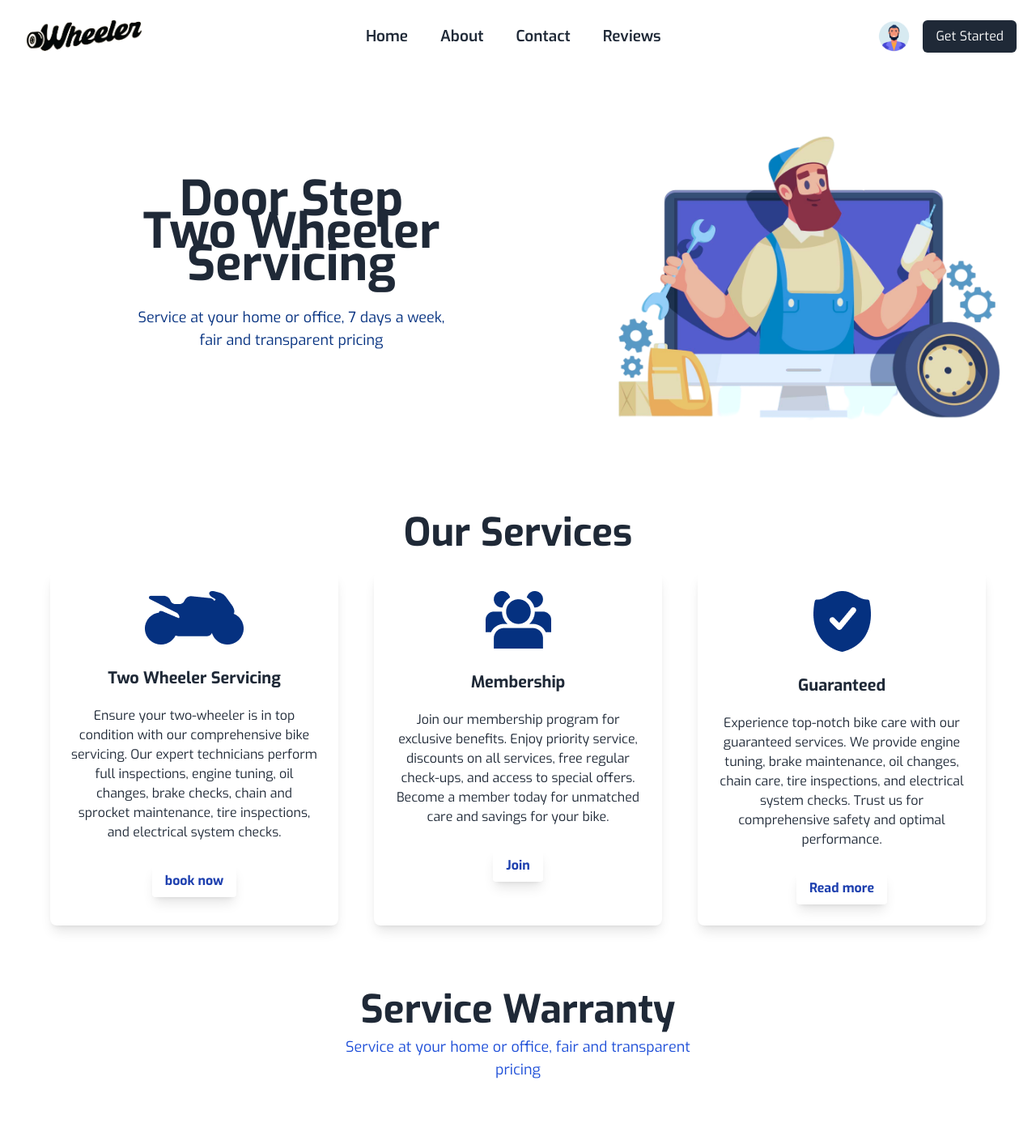
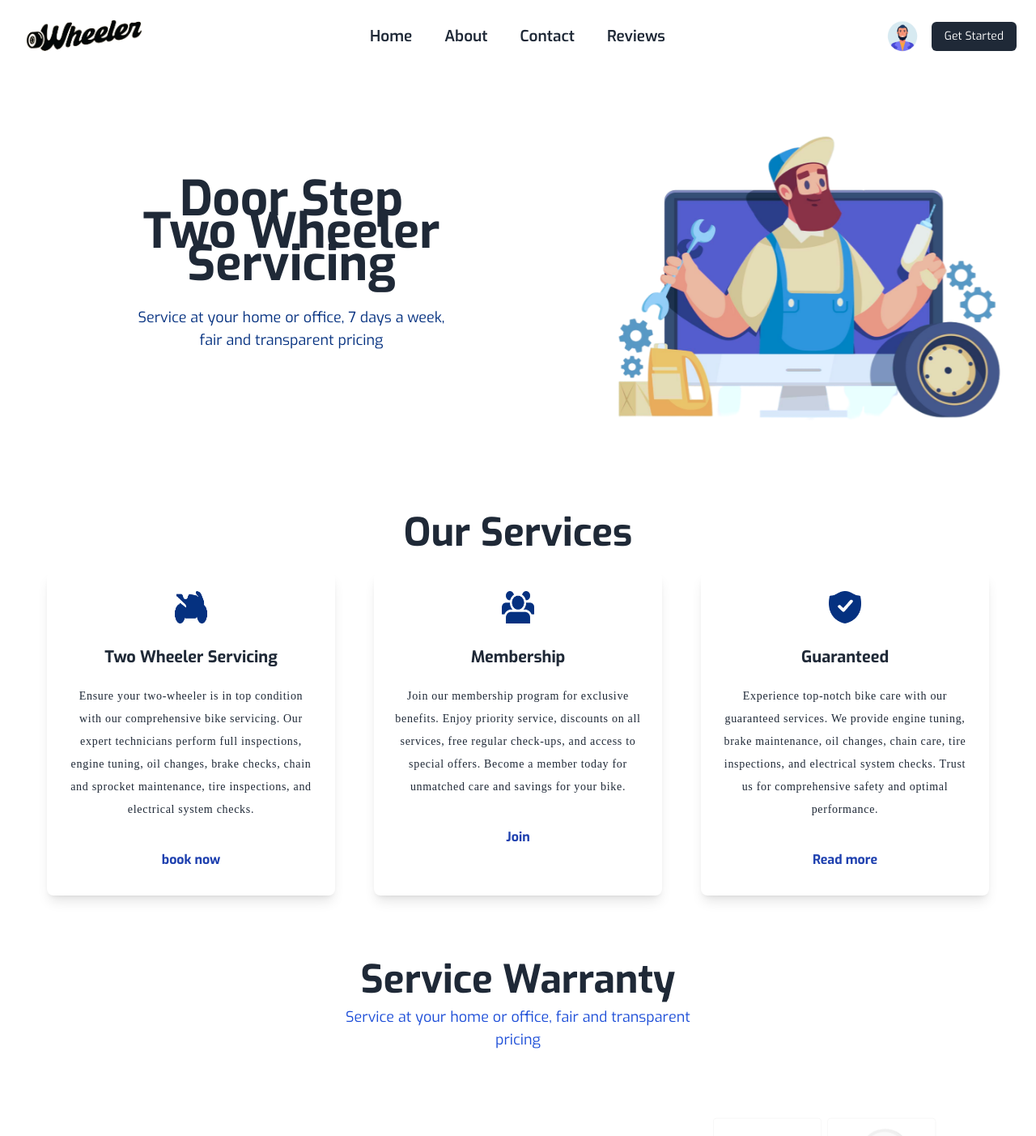
Before and after one commit to AmanCH3/Bike-Service-Development, a React (Vite) app in the folder bike-frontend/: page / in a window 1280 px wide. Shown: the top 1403 px of the page at 81% size. Built offline with nearby package versions, Linux system fonts and the light colour scheme.

Commit message:
backend code push

```diff
--- a/bike-frontend/package.json
+++ b/bike-frontend/package.json
@@ -15,12 +15,15 @@
     "@heroicons/react": "^2.1.4",
     "@material-tailwind/react": "^2.1.9",
     "@tanstack/react-query": "^5.51.1",
+    "aos": "^2.3.4",
     "axios": "^1.7.2",
     "react": "^18.3.1",
     "react-dom": "^18.3.1",
     "react-icons": "^5.2.1",
     "react-modal": "^3.16.1",
     "react-router-dom": "^6.24.1",
+    "react-scroll": "^1.9.0",
+    "react-scroll-trigger": "^0.6.14",
     "recharts": "^2.12.7",
     "tailwind-merge": "^2.4.0"
   },
@@ -28,6 +31,7 @@
     "@types/react": "^18.3.3",
     "@types/react-dom": "^18.3.0",
     "@types/react-modal": "^3.16.3",
+    "@types/react-scroll": "^1.8.10",
     "@typescript-eslint/eslint-plugin": "^7.13.1",
     "@typescript-eslint/parser": "^7.13.1",
     "@vitejs/plugin-react": "^4.3.1",
--- a/bike-frontend/src/App.tsx
+++ b/bike-frontend/src/App.tsx
@@ -1,4 +1,5 @@
 // import BookingSection from "./component/bookingsection/BookingComponent";
+import React, { useEffect } from "react";
 import Footer from "./component/herosection/Footer";
 import HeroSection from "./component/herosection/HeroSection";
 import ReviewsSection from "./component/herosection/review";
@@ -6,8 +7,14 @@ import ReviewsSection from "./component/herosection/review";
 import Services from "./component/herosection/Service";
 import WarrantySection from "./component/herosection/WarrantyService";
 import NavBar from "./component/navbar/NavBar";
-
+//@ts-ignore
+import AOS from "aos";
+import "aos/dist/aos.css";
 function App() {
+  useEffect(() => {
+    AOS.init();
+    AOS.refresh();
+  }, []);
   return (
     <div className="bg-background text-gray-800 min-h-screen">
       <NavBar />
--- a/bike-frontend/src/component/herosection/HeroSection.tsx
+++ b/bike-frontend/src/component/herosection/HeroSection.tsx
@@ -1,10 +1,10 @@
 import React from "react";
 import dropped from "../../assets/dropped.png";
 import "../../css/image-scroller.css";
-
 const HeroSection: React.FC = () => {
   const hover = "hover:scale-110 transition-transform duration-500 ease-in-out";
   return (
+    <section id="home" data-aos="flip-left">
       <div className="flex flex-col md:flex-row justify-center bg-white  items-center ">
         <div className="text-center items-center m-10 p-10 flex-1 py-20">
           <h1 className="text-4xl md:text-[60px] font-bold mb-4  ">
@@ -21,11 +21,15 @@ const HeroSection: React.FC = () => {
         <div className="flex justify-center items-center flex-1">
           <img
             src={dropped}
+            data-aos="fade-right"
+            data-aos-offset="300"
+            data-aos-easing="ease-in-sine"
             alt="Mechanic with tools"
-          className={`${hover}  w-[200] h-[200] md:w-[300] md:h-[300]`}
+            className={`${hover}  w-[200] h-[200] md:w-[300] md:h-[300] `}
           />
         </div>
       </div>
+    </section>
   );
 };
 
--- a/bike-frontend/src/component/herosection/Service.tsx
+++ b/bike-frontend/src/component/herosection/Service.tsx
@@ -30,25 +30,30 @@ const services = [
 
 const Services: React.FC = () => {
   return (
-    <section className="p-10 bg-white">
+    <section id="contact" className="p-10 bg-white">
       <h2 className="text-5xl font-bold text-center mb-6">Our Services</h2>
-      <div className="w-full h-full flex flex-wrap justify-around ">
+      <div
+        className="w-full h-full flex flex-wrap justify-center  "
+        style={{ gap: "3rem" }}
+      >
         {services.map((service, index) => (
           <div
             key={index}
-            className="bg-white p-6 rounded-lg shadow-lg flex flex-col items-center gap-3 mr hover:scale-110 transition-transform duration-500 ease-in-out  w-[200] h-[200] md:w-[300] md:h-[300]"
-            style={{ width: "356px", height: "437px" }}
+            className="bg-white p-6 rounded-lg shadow-lg flex flex-col items-center gap-3 mr hover:scale-105 transition-transform duration-500 ease-in-out  w-[200] h-[200] md:w-[300] md:h-[300]"
+            style={{ width: "356px", height: "auto" }}
           >
             <img
-              className="mb-4"
+              className="mb-4 size-10 "
               src={service.icon}
               alt={`${service.title} icon`}
             />
-            <h3 className="text-xl font-bold text-center mb-2">
+            <h3 className="text-xl font-bold text-center mb-2 ">
               {service.title}
             </h3>
-            <p className="mb-4 text-center">{service.description}</p>
-            <button className="text-blue-800 font-bold py-2 px-4 rounded shadow-lg">
+            <p className="mb-4 text-sm text-center leading-7 tracking-wider font-family-cambay">
+              {service.description}
+            </p>
+            <button className="text-blue-800  font-bold py-2 px-4  ">
               {service.button}
             </button>
           </div>
--- a/bike-frontend/src/component/herosection/WarrantyService.tsx
+++ b/bike-frontend/src/component/herosection/WarrantyService.tsx
@@ -4,6 +4,8 @@ import illustration from "../../assets/Container.png";
 
 const WarrantySection: React.FC = () => {
   return (
+    <div data-aos="fade-up">
+      <section id="about">
         <div className="bg-white p-10 flex flex-col items-center justify-center">
           <div className="text-center mb-10 flex flex-col">
             <h2 className="text-4xl md:text-5xl font-bold">Service Warranty</h2>
@@ -17,16 +19,16 @@ const WarrantySection: React.FC = () => {
             <div className="flex flex-col items-center bg-white p-6 rounded-lg shadow-lg m-4 md:m-0">
               <img src={warrantyIcon} alt="Warranty Icon" className="mb-4" />
               <h3 className="text-xl font-bold text-center">
-            3 MONTHS or 1200 KM <br className="hidden md:block text-blue-700" />{" "}
-            WARRANTY
+                3 MONTHS or 1200 KM{" "}
+                <br className="hidden md:block text-blue-700" /> WARRANTY
               </h3>
             </div>
 
             <div className="md:w-1/3 flex flex-col items-stretch justify-center  bg-white p-6 rounded-lg  m-4 md:m-0">
               <ul className="list-none text-left">
                 <li className="mb-2 flex items-center">
-              <span className="text-green-500 text-xl mr-2">✔</span>3 Months or
-              1,200 KM whichever comes first.
+                  <span className="text-green-500 text-xl mr-2">✔</span>3 Months
+                  or 1,200 KM whichever comes first.
                 </li>
                 <li className="mb-2 flex items-center">
                   <span className="text-green-500 text-xl mr-2">✔</span>
@@ -43,7 +45,7 @@ const WarrantySection: React.FC = () => {
               </ul>
             </div>
 
-        <div className="flex justify-center items-center md:w-1/3 m-4 md:m-0">
+            <div className="flex justify-center items-center md:w-1/3 m-4 md:m-0 hover:scale-110 transition-transform duration-500 ease-in-out">
               <img
                 src={illustration}
                 alt="Illustration"
@@ -61,6 +63,8 @@ const WarrantySection: React.FC = () => {
             <p>The labor is also covered under the warranty.</p>
           </div>
         </div>
+      </section>
+    </div>
   );
 };
 
--- a/bike-frontend/src/component/herosection/review.tsx
+++ b/bike-frontend/src/component/herosection/review.tsx
@@ -50,6 +50,8 @@ const renderStars = (rating: any) => {
 
 const ReviewsSection: React.FC = () => {
   return (
+    <section id="reviews">
+      <div data-aos="fade-up">
         <div className="bg-white p-10">
           <div className="text-center mb-10">
             <h2 className="text-4xl font-bold">Reviews:</h2>
@@ -57,16 +59,16 @@ const ReviewsSection: React.FC = () => {
               {renderStars(4.5)}
             </div>
           </div>
-      <div className="grid grid-cols sm:grid-cols-2 lg:grid-cols-3 gap-6  mx-auto items-center">
+          <div className="grid grid-cols sm:grid-cols-2 lg:grid-cols-3 gap-6  mx-auto items-center  ">
             {reviews.map((review, index) => (
               <div
                 key={index}
-            className="bg-white p-6 rounded-lg shadow-md flex flex-col items-center text-center"
+                className="bg-white p-6 rounded-lg shadow-md flex flex-col items-center text-center  hover:scale-110 transition-transform duration-500 ease-in-out"
               >
                 <img
                   src={review.image}
                   alt={review.name}
-              className="w-16 h-16 rounded-full mb-4"
+                  className="w-16 h-16 rounded-full mb-4 "
                 />
                 <h3 className="text-xl font-bold mb-2">{review.name}</h3>
                 <div className="flex justify-center mb-2">
@@ -77,6 +79,8 @@ const ReviewsSection: React.FC = () => {
             ))}
           </div>
         </div>
+      </div>
+    </section>
   );
 };
 
--- a/bike-frontend/src/component/navbar/NavBar.tsx
+++ b/bike-frontend/src/component/navbar/NavBar.tsx
@@ -1,37 +1,51 @@
 import React from "react";
 import logo from "../../assets/logo.png";
-import { Link } from "react-router-dom";
+import { useNavigate } from "react-router-dom";
 import profile from "../../assets/profile.png";
+import { Link as ScrollLink } from "react-scroll";
 
 const NavBar: React.FC = () => {
+  const navigate = useNavigate();
+  const handleLoginClick = () => {
+    navigate("/login");
+  };
+
   return (
-    <nav className="w-full h-[90px] bg-white  px-6 shadow-md flex justify-between items-center ">
-      <img src={logo} alt="Logo" className="w-[160px] h-[80px]" />
+    <nav className="w-full h-[90px] bg-white px-6 shadow-md flex justify-between items-center">
+      <img
+        src={logo}
+        alt="Logo"
+        className="w-[120px] h-[60px] sm:w-[160px] sm:h-[80px]"
+      />
 
-      <ul className="flex gap-10">
+      <ul className="hidden sm:flex gap-6 md:gap-10">
         {["Home", "About", "Contact", "Reviews"].map((item) => (
           <li key={item}>
-            <a
-              href="#"
-              className="capitalize text-gray-800 text-[19px] font-semibold hover:text-gray-600"
+            <ScrollLink
+              to={item.toLowerCase()}
+              smooth={true}
+              duration={500}
+              className="capitalize text-gray-800 text-[15px] sm:text-[19px] font-semibold hover:text-gray-600 cursor-pointer"
             >
               {item}
-            </a>
+            </ScrollLink>
           </li>
         ))}
       </ul>
 
-      <div className="flex items-center gap-4">
+      <div className="flex items-center gap-2 sm:gap-4">
         <img
           src={profile}
           alt="Profile"
-          className="w-10 h-10 rounded-full object-cover"
+          className="w-8 h-8 sm:w-10 sm:h-10 rounded-full object-cover"
         />
-        <Link to="/login">
-          <button className="bg-gray-800 text-white px-4 py-2 rounded-md hover:bg-gray-700">
-            Get Started
-          </button>
-        </Link>
+
+        <button
+          onClick={handleLoginClick}
+          className="bg-gray-800 text-white px-2 py-1 sm:px-4 sm:py-2 rounded-md hover:bg-gray-700 text-xs sm:text-sm"
+        >
+          Get Started
+        </button>
       </div>
     </nav>
   );
--- a/bike-frontend/src/index.css
+++ b/bike-frontend/src/index.css
@@ -6,8 +6,14 @@
 
 body {
   font-family: "Exo", sans-serif;
+  background-color: #ffffff;
 }
 @import url("https://fonts.googleapis.com/css?family=Karla:400,700&display=swap");
+@import url("https://fonts.googleapis.com/css2?family=Cambay:ital,wght@0,400;0,700;1,400;1,700&display=swap");
+
+.font-family-cambay {
+  font-family: "Cambay";
+}
 .font-family-karla {
   font-family: karla;
 }
--- a/bike-frontend/src/main.tsx
+++ b/bike-frontend/src/main.tsx
@@ -12,7 +12,6 @@ import Vehicles from "./pages/VechilePage";
 import FormsPage from "./pages/setting";
 import RootLayout from "./pages/layout";
 import Dashboard from "./pages/dashboard";
-
 const router = createBrowserRouter([
   {
     path: "/",
```
Also changed, not shown: 1 other file (tests, documents, lock files or other folders). Lines whose indentation alone changed are shown as unchanged.
